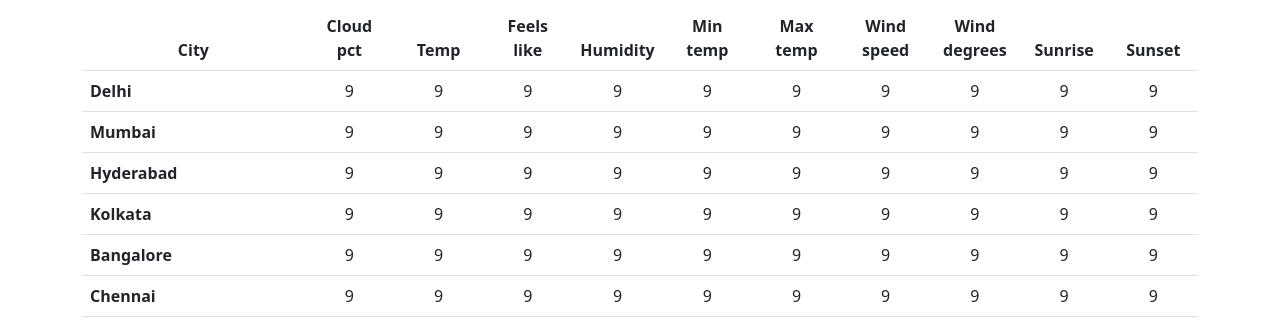
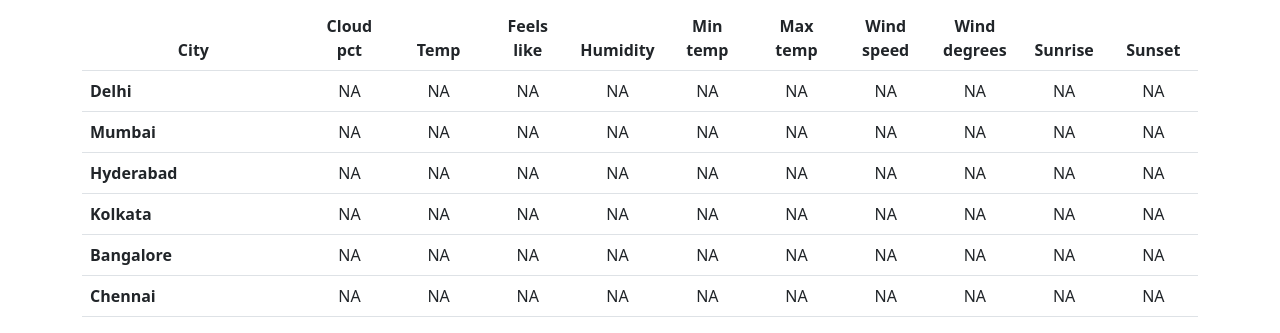
Before and after one commit to DebabrataGon/WEATHER, a plain HTML site: page index.html in a window 1280 px wide. Shown: the part 546-879 px from the top of the page. Drawn offline with nearby package versions, Linux system fonts and the light colour scheme; no server answers.

Commit message:
corrected table and search bar

```diff
--- a/index.html
+++ b/index.html
@@ -128,84 +128,84 @@
 
             </tr>
           </thead>
-          <tbody id="body">
+          <tbody id="Body">
             <tr>
               <th scope="row" class="text-start">Delhi</th>
-              <td>9</td>
-              <td>9</td>
-              <td>9</td>
-              <td>9</td>
-              <td>9</td>
-              <td>9</td>
-              <td>9</td>
-              <td>9</td>
-              <td>9</td>
-              <td>9</td>
+              <td>NA</td>
+              <td>NA</td>
+              <td>NA</td>
+              <td>NA</td>
+              <td>NA</td>
+              <td>NA</td>
+              <td>NA</td>
+              <td>NA</td>
+              <td>NA</td>
+              <td>NA</td>
             </tr>
             <tr>
               <th scope="row" class="text-start">Mumbai</th>
-              <td>9</td>
-              <td>9</td>
-              <td>9</td>
-              <td>9</td>
-              <td>9</td>
-              <td>9</td>
-              <td>9</td>
-              <td>9</td>
-              <td>9</td>
-              <td>9</td>
+              <td>NA</td>
+              <td>NA</td>
+              <td>NA</td>
+              <td>NA</td>
+              <td>NA</td>
+              <td>NA</td>
+              <td>NA</td>
+              <td>NA</td>
+              <td>NA</td>
+              <td>NA</td>
             </tr>
             <tr>
               <th scope="row" class="text-start">Hyderabad</th>
-              <td>9</td>
-              <td>9</td>
-              <td>9</td>
-              <td>9</td>
-              <td>9</td>
-              <td>9</td>
-              <td>9</td>
-              <td>9</td>
-              <td>9</td>
-              <td>9</td>
+              <td>NA</td>
+              <td>NA</td>
+              <td>NA</td>
+              <td>NA</td>
+              <td>NA</td>
+              <td>NA</td>
+              <td>NA</td>
+              <td>NA</td>
+              <td>NA</td>
+              <td>NA</td>
             </tr>
             <tr>
               <th scope="row" class="text-start">Kolkata</th>
-              <td>9</td>
-              <td>9</td>
-              <td>9</td>
-              <td>9</td>
-              <td>9</td>
-              <td>9</td>
-              <td>9</td>
-              <td>9</td>
-              <td>9</td>
-              <td>9</td>
+              <td>NA</td>
+              <td>NA</td>
+              <td>NA</td>
+              <td>NA</td>
+              <td>NA</td>
+              <td>NA</td>
+              <td>NA</td>
+              <td>NA</td>
+              <td>NA</td>
+              <td>NA</td>
             </tr>
             <tr>
               <th scope="row" class="text-start">Bangalore</th>
-              <td>9</td>
-              <td>9</td>
-              <td>9</td>
-              <td>9</td>
-              <td>9</td>
-              <td>9</td>
-              <td>9</td>
-              <td>9</td>
-              <td>9</td>
-              <td>9</td>
+              <td>NA</td>
+              <td>NA</td>
+              <td>NA</td>
+              <td>NA</td>
+              <td>NA</td>
+              <td>NA</td>
+              <td>NA</td>
+              <td>NA</td>
+              <td>NA</td>
+              <td>NA</td>
             </tr>
             <tr>
               <th scope="row" class="text-start">Chennai</th>
-              <td>9</td>
-              <td>9</td>
-              <td>9</td>
-              <td>9</td>
-              <td>9</td>
-              <td>9</td>
-              <td>9</td>
-              <td>9</td>
-              <td>9</td>
-              <td>9</td>
+              <td>NA</td>
+              <td>NA</td>
+              <td>NA</td>
+              <td>NA</td>
+              <td>NA</td>
+              <td>NA</td>
+              <td>NA</td>
+              <td>NA</td>
+              <td>NA</td>
+              <td>NA</td>
             </tr>
           </tbody>
         </table>
--- a/script.js
+++ b/script.js
@@ -93,9 +93,9 @@ async function getw(tr)
 
 }
 
-getweather("Delhi");
-
-var tr = body.getElementsByTagName("tr");
+getweather("Bardhaman");
+let Body=document.querySelector("#Body");
+let tr = Body.getElementsByTagName("tr");
 for (var i = 0; i < tr.length; i++)
 {
 	getw(tr[i]);
@@ -103,5 +103,6 @@ for (var i = 0; i < tr.length; i++)
 
 submit.addEventListener("click", (e) => {
 	e.preventDefault();
+	city=document.querySelector("#city");
 	getweather(city.value);
 })
```
